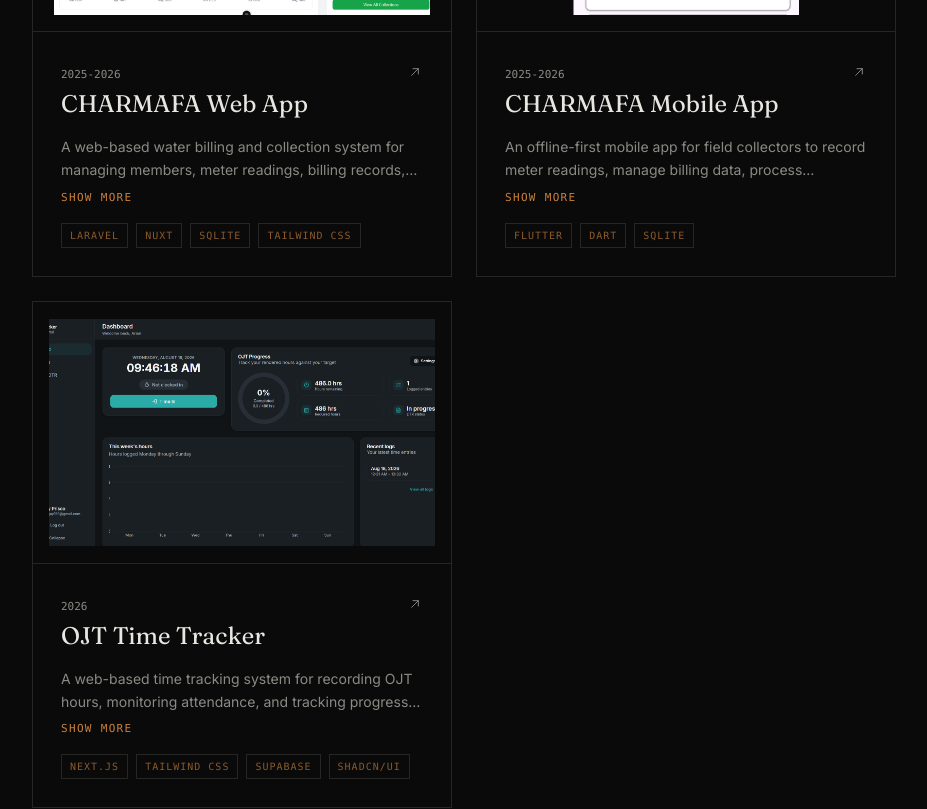
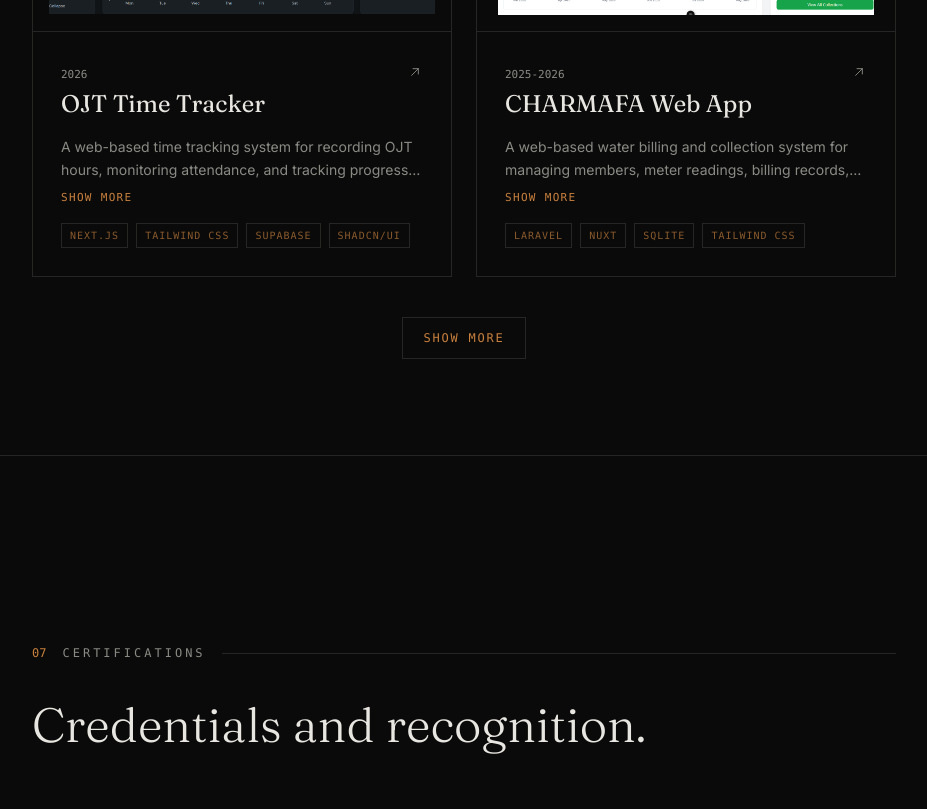
Before and after one commit to Arian-jay/myPortfolio, a React (Create React App) app: page / in a window 1280 px wide. Shown: the part 5280-6089 px from the top of the page, without its empty margins (320-1247 px from the left). Built offline with nearby package versions, Linux system fonts and the light colour scheme; no server answers.

Commit message:
i made the project section more clean and adjusted

```diff
--- a/src/components/sections/Projects.jsx
+++ b/src/components/sections/Projects.jsx
@@ -85,6 +85,10 @@
 }
 
 export default function Projects() {
+  const [showAll, setShowAll] = useState(false);
+
+  const visibleProjects = showAll ? PROJECTS : PROJECTS.slice(0, 4);
+
   return (
     <section
       id="projects"
@@ -92,9 +96,11 @@
     >
       <div className="flex items-center gap-4 mb-10">
         <span className="font-mono text-xs text-rust tnum">05</span>
+
         <span className="font-mono text-xs uppercase tracking-[0.25em] text-faint">
           Projects
         </span>
+
         <span className="flex-1 h-px bg-line" />
       </div>
 
@@ -103,10 +109,22 @@
       </h2>
 
       <div className="grid grid-cols-1 md:grid-cols-2 gap-6">
-        {PROJECTS.map((project) => (
+        {visibleProjects.map((project) => (
           <ProjectCard key={project.title} project={project} />
         ))}
       </div>
+
+      {PROJECTS.length > 4 && (
+        <div className="flex justify-center mt-10">
+          <button
+            type="button"
+            onClick={() => setShowAll((prev) => !prev)}
+            className="font-mono text-xs uppercase tracking-[0.15em] text-rust border border-line px-5 py-3 transition-colors hover:border-rust hover:text-paper"
+          >
+            {showAll ? "Show less" : "Show more"}
+          </button>
+        </div>
+      )}
     </section>
   );
 }
--- a/src/data/portfolioData.js
+++ b/src/data/portfolioData.js
@@ -136,6 +136,14 @@
     image: portfolioImg,
   },
   {
+    title: "OJT Time Tracker",
+    year: "2026",
+    desc: "A web-based time tracking system for recording OJT hours, monitoring attendance, and tracking progress toward required internship hours.",
+    stack: ["Next.js", "Tailwind CSS", "Supabase", "Shadcn/UI"],
+    href: "https://ojtime.vercel.app",
+    image: ojtTrackerImg,
+  },
+  {
     title: "CHARMAFA Web App",
     year: "2025-2026",
     desc: "A web-based water billing and collection system for managing members, meter readings, billing records, payments, and administrative operations.",
@@ -151,13 +159,4 @@
     href: "#",
     image: charmafaMobile,
   },
-
-  {
-    title: "OJT Time Tracker",
-    year: "2026",
-    desc: "A web-based time tracking system for recording OJT hours, monitoring attendance, and tracking progress toward required internship hours.",
-    stack: ["Next.js", "Tailwind CSS", "Supabase", "Shadcn/UI"],
-    href: "https://ojtime.vercel.app",
-    image: ojtTrackerImg,
-  },
 ];
```
